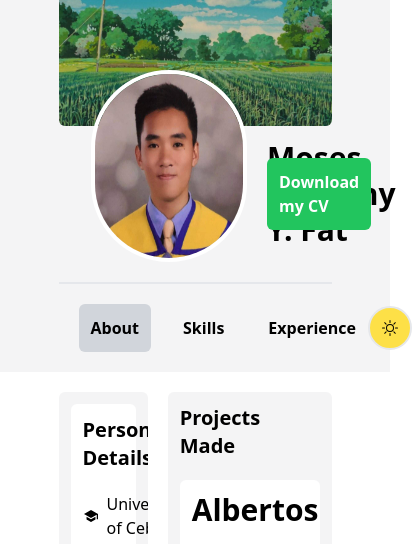
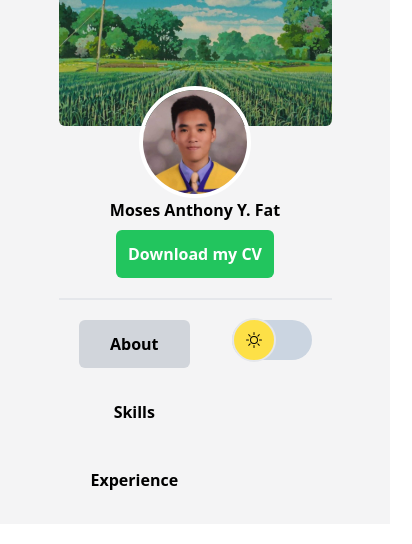
Before and after one commit to moshe002/portfolio, a React (Vite) app: page / in a window 390 px wide. Shown: the part 130-674 px from the top of the page, 412 px wide, since content can reach past the window. Built offline with nearby package versions, Linux system fonts and the light colour scheme.

Commit message:
responsive

```diff
--- a/src/components/Body.tsx
+++ b/src/components/Body.tsx
@@ -23,7 +23,7 @@ const Body = ({ renderThis } : BodyProps) => {
 
   return (
     <div className="flex justify-center h-screen mt-5 mb-5">
-      <div className="flex gap-5 w-[70%]">
+      <div className="flex flex-col sm:flex-row gap-7 sm:gap-5 w-[70%]">
         {
           RenderSection(renderThis)
         }
--- a/src/components/Button.tsx
+++ b/src/components/Button.tsx
@@ -11,7 +11,7 @@ const Button = ({ text, color }: ButtonProps) => {
     <a
       download={true}
       href={MyCV}
-      className={`${color} p-3 text-white rounded-md font-semibold`}
+      className={`mt-2 sm:mt-0 ${color} p-3 text-white rounded-md font-semibold text-center`}
     >
       {text}
     </a>
--- a/src/components/DarkDayButton.tsx
+++ b/src/components/DarkDayButton.tsx
@@ -16,7 +16,7 @@ function DarkDayButton() {
 
   return (
     <>
-        <div className={`flex relative w-20 items-center ${colorTheme ? 'bg-slate-300' : 'bg-slate-800'} rounded-full`}>
+        <div className={`flex relative h-10 sm:h-auto w-20 items-center ${colorTheme ? 'bg-slate-300' : 'bg-slate-800'} rounded-full`}>
             <button
                 type='button'
                 onClick={toggleTheme}
--- a/src/components/Details.tsx
+++ b/src/components/Details.tsx
@@ -5,7 +5,7 @@ import { GiBodyHeight } from "react-icons/gi";
 
 function Details() {
   return (
-    <div className="flex flex-col gap-3 w-[35%] h-max p-3 rounded-md bg-zinc-100 overflow-hidden">
+    <div className="flex flex-col gap-3 w-full sm:w-[35%] h-max p-3 rounded-md bg-zinc-100 overflow-hidden">
         <div className="p-3 rounded-md bg-white">
             <h1 className="font-bold text-xl">Personal Details</h1>
             <ul className="flex flex-col gap-3 mt-5">
--- a/src/components/ExperienceSection.tsx
+++ b/src/components/ExperienceSection.tsx
@@ -3,7 +3,7 @@ function ExperienceSection() {
   return (
     <div className="flex flex-col gap-5 p-5 w-full h-max bg-zinc-100 rounded-md">
       <div className="flex flex-col items-center">
-        <h1 className="text-2xl font-semibold">Experience to be uploaded soon...</h1>
+        <h1 className="text-2xl text-center font-semibold">Experience to be uploaded soon...</h1>
       </div>
     </div>
   )
--- a/src/components/Header.tsx
+++ b/src/components/Header.tsx
@@ -19,14 +19,14 @@ const Header = ({ renderThis, setRenderThis }: HeaderProps) => {
   return (
     <div className={`flex flex-col items-center h-[85%] bg-zinc-100`}>
       <CoverPicture />
-      <div className="flex justify-between items-center w-[70%] h-auto px-3">
-        <div className="flex items-center gap-5 px-5 -mt-14">
+      <div className="flex flex-col sm:flex-row justify-between items-center w-[70%] h-auto px-3">
+        <div className="flex flex-col sm:flex-row items-center gap-0 sm:gap-5 px-5 -mt-10 sm:-mt-14">
           <img
-            className="border-4 border-white rounded-full w-48 h-48 z-50"
+            className="border-4 border-white rounded-full w-28 h-28 sm:w-48 sm:h-48 z-50"
             src={ProfilePic}
             alt="profile_pic"
           />
-          <h1 className="text-3xl font-semibold mt-14">Moses Anthony Y. Fat</h1>
+          <h1 className="text-center text-base sm:text-3xl font-semibold sm:mt-14">Moses Anthony Y. Fat</h1>
         </div>
         <Button text="Download my CV" color="bg-green-500" />
       </div>
--- a/src/components/Navbar.tsx
+++ b/src/components/Navbar.tsx
@@ -10,8 +10,8 @@ const Navbar = ({ renderThis, setRenderThis }:NavbarProps) => {
   const renderThisSection = (section: string) => setRenderThis(section)
 
   return (
-    <div className="flex justify-between p-5 w-[70%] border-t-2 mt-5">
-        <div className="flex gap-5">
+    <div className="flex flex-row justify-between p-5 w-[70%] border-t-2 mt-5">
+        <div className="flex flex-col sm:flex-row gap-5">
             <button
               onClick={() => renderThisSection('About')}
               className={`${renderThis == 'About' ? 'bg-gray-300' : ''} p-3 font-semibold hover:bg-gray-300 rounded-md duration-150`}
--- a/src/components/Projects.tsx
+++ b/src/components/Projects.tsx
@@ -174,7 +174,7 @@ const projects = [
 
 function Projects() {
   return (
-    <div className="flex flex-col h-full relative gap-5 w-[65%] p-3 rounded-md bg-zinc-100 overflow-auto">
+    <div className="flex flex-col h-full relative gap-5 w-full sm:w-[65%] p-3 rounded-md bg-zinc-100 overflow-auto">
         <div className="sticky">
             <h1 className="font-bold text-xl">Projects Made</h1>
         </div>
--- a/src/components/SkillsSection.tsx
+++ b/src/components/SkillsSection.tsx
@@ -81,7 +81,7 @@ const languages = [
 function SkillsSection() {
   return (
     <div className="flex flex-col gap-5 p-5 w-full h-max bg-zinc-100 rounded-md">
-      <div className="flex gap-10">
+      <div className="flex flex-col sm:flex-row gap-10">
         <div className="flex flex-col gap-3 p-3 w-full bg-white rounded-md">
           <h1 className="font-bold text-2xl">Technical Skills</h1>
             <ul className="list-disc list-inside">
@@ -104,7 +104,7 @@ function SkillsSection() {
             </ul>
         </div>
       </div>
-      <div className="flex flex-wrap gap-5 text-center p-1 w-full bg-white rounded-md">
+      <div className="flex flex-wrap gap-5 justify-center text-center p-1 w-full bg-white rounded-md">
         {
           languages.map((language, index) => {
             return(
```
